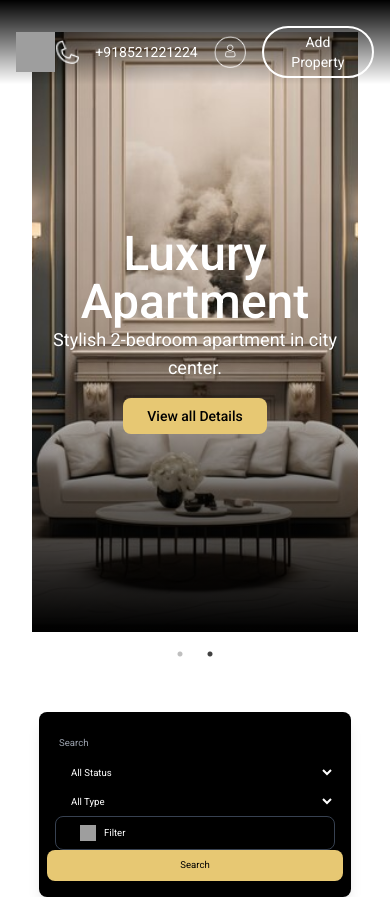
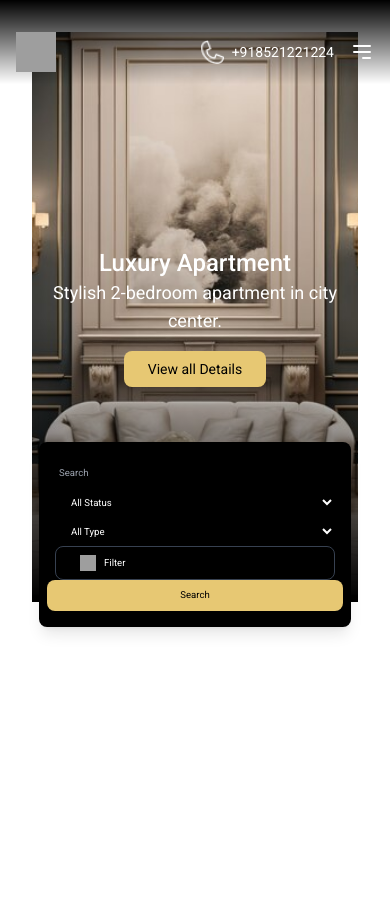
Before and after one commit to DesaiPriyansh19/milaniume-property, a React (Vite) app: page / in a window 390 px wide. After the commit the page ends 844 px from the top, so only its background shows below. Built offline with nearby package versions, Linux system fonts and the light colour scheme; grey boxes are pictures that could not be loaded.

Commit message:
resposive minor

```diff
--- a/src/components/Carousel.jsx
+++ b/src/components/Carousel.jsx
@@ -16,16 +16,16 @@ const Carousel = ({ images, dynamicContent }) => {
   };
 
   return (
-    <div className=" text-center relative h-[600px] w-full">
+    <div className=" text-center relative h-[500px] sm:h-[500px] md:h-[600px] w-full">
       <Slider {...settings}>
         {images.map((img, index) => (
-          <div key={index} className="relative w-full h-[600px]">
+          <div key={index} className="relative w-full h-[570px] sm:h-[500px] md:h-[600px]">
             <img src={img} alt={`Slide ${index}`} className="w-full h-full object-cover" />
             <div className="absolute inset-0 bg-gradient-to-b from-transparent via-transparent to-black flex flex-col justify-center items-center">
-              <h1 className="text-white text-5xl font-medium">{dynamicContent[index].title}</h1>
+              <h1 className="text-white text-2xl sm:text-3xl md:text-5xl font-medium">{dynamicContent[index].title}</h1>
               <p className="text-white text-lg font-thin">{dynamicContent[index].description}</p>
 
-                <button className="mt-4 px-6 py-2 text-sm font-medium bg-[#E7C873] text-black rounded-lg">
+                <button className="mt-4 px-6 py-2 text-sm font-light md:font-medium bg-[#E7C873] text-black rounded-lg">
                View all Details
                 </button>
 
--- a/src/components/FilterSection.jsx
+++ b/src/components/FilterSection.jsx
@@ -3,7 +3,7 @@ import React from 'react';
 const FilterSection = () => {
   return (
     <div className="absolute text-[.6rem] left-1/2 transform -translate-x-1/2
-    top-[82%] md:top-[122%] translate-y-5 w-[80%] h-auto md:w-auto md:h-[10vh] bg-black
+     top-[50%] sm:top-[82%] md:top-[122%] translate-y-5 w-[80%] h-auto md:w-auto md:h-[10vh] bg-black
      text-white grid grid-cols-1 md:flex  items-center justify-between px-2 py-4 md:py-2 md:px-4 rounded-lg shadow-lg z-40">
       {/* Input Field */}
 
--- a/src/components/Navbar.jsx
+++ b/src/components/Navbar.jsx
@@ -1,29 +1,71 @@
-import React from 'react';
+import React, { useState } from 'react';
 import Call from '../../svg/Icon/Call/Index';
 
 const Navbar = () => {
+  const [isMenuOpen, setIsMenuOpen] = useState(false);
+
   return (
-    <nav className="bg-gradient-to-b pt-5 text-sm from-black to-transparent bg-opacity-10 absolute inset-x-0 top-0 z-50">
+    <nav className="bg-gradient-to-b pt-5 text-sm from-black w-full to-transparent bg-opacity-10 absolute inset-x-0 top-0 z-50">
       <div className="container mx-auto px-4 flex items-center justify-between h-16">
+        {/* Left: Logo */}
         <div className="flex items-center">
           <img src="/path/to/logo1.png" alt="Logo 1" className="w-10 h-10" />
-          <div className="hidden text-sm lg:flex space-x-6 ml-[50%]">
-            <a href="#" className="text-white hover:text-[#E7C873]  ">Home</a>
-            <a href="#" className="text-white hover:text-[#E7C873] ">AboutUs</a>
-            <a href="#" className="text-white hover:text-[#E7C873] ">Property</a>
-            <a href="#" className="text-white  hover:text-[#E7C873] ">Service</a>
+          {/* Nav links for large devices */}
+          <div className="hidden lg:flex text-sm space-x-6 ml-[50%]">
+            <a href="#" className="text-white hover:text-[#E7C873]">Home</a>
+            <a href="#" className="text-white hover:text-[#E7C873]">AboutUs</a>
+            <a href="#" className="text-white hover:text-[#E7C873]">Property</a>
+            <a href="#" className="text-white hover:text-[#E7C873]">Service</a>
           </div>
         </div>
 
+        {/* Right: Contact and Menu */}
         <div className="flex items-center space-x-4">
-          <img src="src/assets/CallLogo.png" alt="Logo 2" className="w-6 h-6" />
-          <p className="text-white">+918521221224</p>
-          <img src="src/assets/Contact.png" alt="Logo 3" className="w-8 h-8" />
-          <button className="bg-transparent text-sm text-white px-4 py-1 rounded-full border-2  border-white hover:border-[#E7C873]">
-            Add Property
+          {/* Mobile view: Call icon and number */}
+          <div className="lg:hidden flex items-center">
+            <img src="src/assets/CallLogo.png" alt="Call Icon" className="w-6 h-6" />
+            <p className="text-white ml-2">+918521221224</p>
+          </div>
+          {/* Hamburger menu for small devices */}
+          <button
+            className="lg:hidden text-white"
+            onClick={() => setIsMenuOpen(!isMenuOpen)}
+          >
+            <svg className="w-6 h-6" fill="none" stroke="currentColor" viewBox="0 0 24 24" xmlns="http://www.w3.org/2000/svg">
+              <path strokeLinecap="round" strokeLinejoin="round" strokeWidth={2} d="M4 6h16M4 12h16m-7 6h7" />
+            </svg>
           </button>
+          {/* Button and Contact for large devices */}
+          <div className="hidden lg:flex items-center space-x-4">
+            <img src="src/assets/CallLogo.png" alt="Call Icon" className="w-6 h-6" />
+            <p className="text-white">+918521221224</p>
+            <img src="src/assets/Contact.png" alt="Logo 3" className="w-8 h-8" />
+            <button className="bg-transparent text-sm text-white px-4 py-1 rounded-full border-2 border-white hover:border-[#E7C873]">
+              Add Property
+            </button>
+          </div>
         </div>
       </div>
+
+      {/* Side Navigation */}
+      {isMenuOpen && (
+        <div className="fixed inset-0 bg-black bg-opacity-80 z-50 flex flex-col">
+          <div className="flex justify-between items-center p-4">
+            <img src="/path/to/logo1.png" alt="Logo 1" className="w-10 h-10" />
+            <button className="text-white" onClick={() => setIsMenuOpen(false)}>
+              <svg className="w-6 h-6" fill="none" stroke="currentColor" viewBox="0 0 24 24" xmlns="http://www.w3.org/2000/svg">
+                <path strokeLinecap="round" strokeLinejoin="round" strokeWidth={2} d="M6 18L18 6M6 6l12 12" />
+              </svg>
+            </button>
+          </div>
+          <div className="flex flex-col items-center space-y-4 mt-10">
+            <a href="#" className="text-white text-lg">Home</a>
+            <a href="#" className="text-white text-lg">AboutUs</a>
+            <a href="#" className="text-white text-lg">Property</a>
+            <a href="#" className="text-white text-lg">Service</a>
+          </div>
+        </div>
+      )}
     </nav>
   );
 };
```
